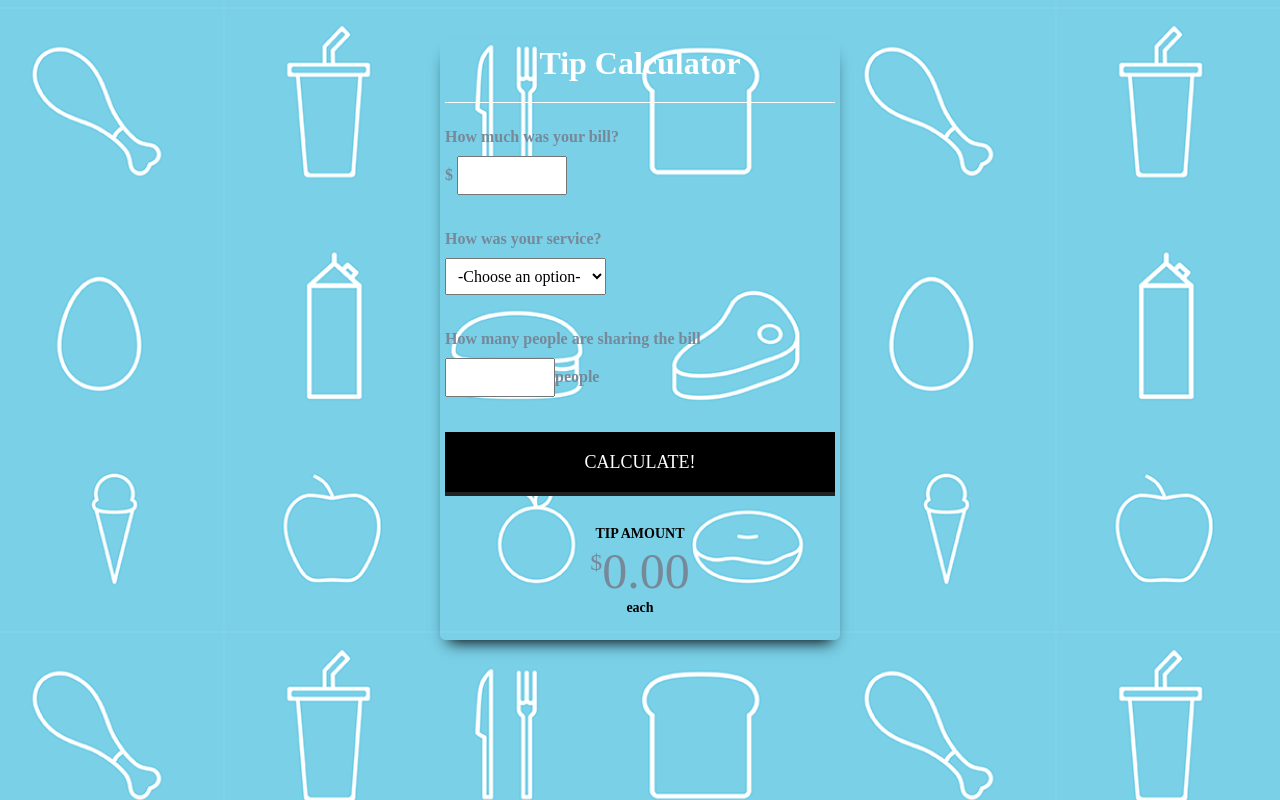
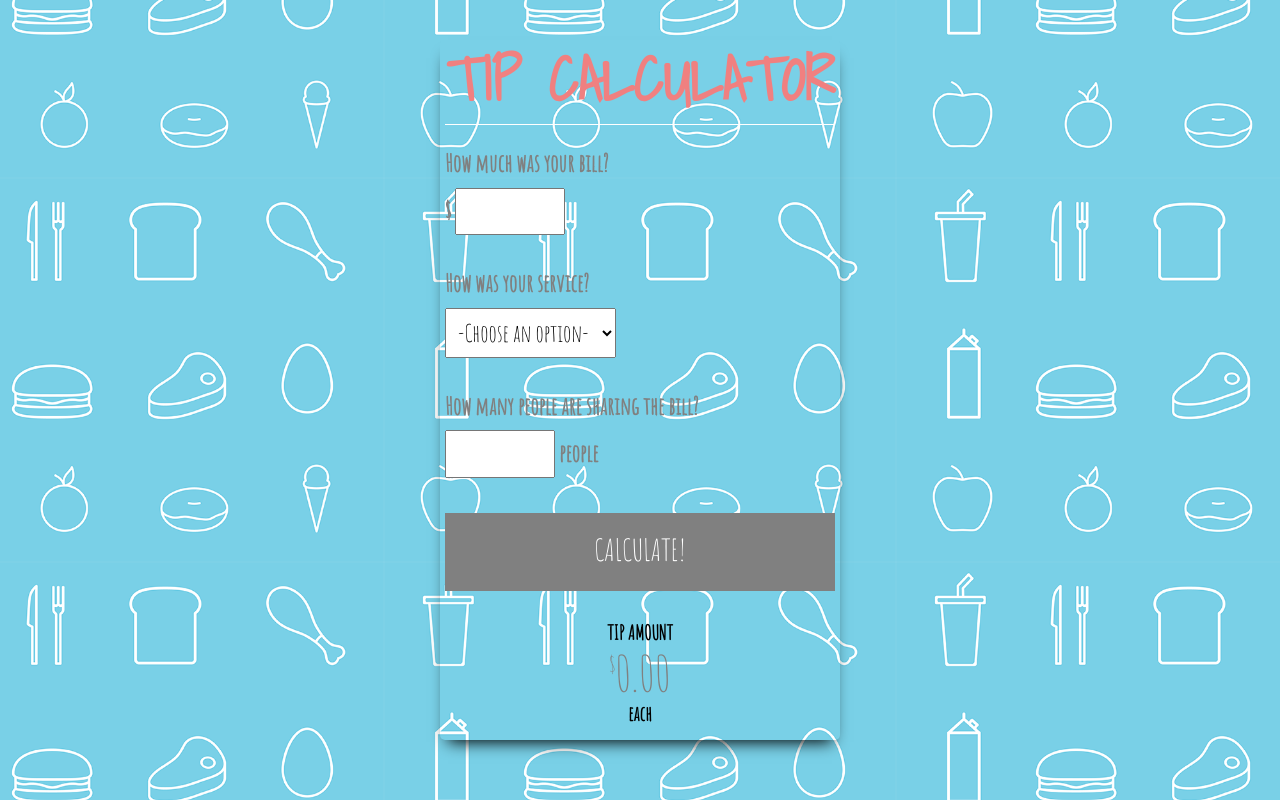
Before and after one commit to trish-codes/js-tipcalc, a plain HTML site: page tipcalculator.html in a window 1280 px wide. Drawn offline with nearby package versions, Linux system fonts and the light colour scheme.

Commit message:
Font changed, style improved

```diff
--- a/styles.css
+++ b/styles.css
@@ -1,12 +1,14 @@
 /* style.css */
 body{
     background: #333 url('img/food.png') center center ;
-    background-size: 65%;
-    color: lightslategrey;
+    background-size: 40%;
+    color: gray;
+    font-family: 'Amatic SC', cursive;
+    font-size: 24px;
 }
 
 #container {
-    height: 600px;
+    height: 700px;
     width: 400px;
     margin: 40px auto 0;
     padding: 5px;
@@ -19,10 +21,13 @@ body{
 }
 
 h1{
-    margin: 0 0 20px;
-    padding: 0 0 20px;
+    margin: 0 0 10px;
+    padding: 0 0 10px;
     border-bottom: solid 1px white;
-    color:white;
+    color: lightcoral;
+    font-family: 'Shadows Into Light', cursive;
+    font-size: 60px;
+    text-transform: uppercase;
 }
 
 form{
@@ -46,19 +51,21 @@ form input[type ="text"]{
 }
 
 button{
-    background: black;
+    background: grey;
     color: white;
     border: none;
-    border-bottom: solid 4px #222;
+    border-bottom: solid 4px grey;
     text-transform: uppercase;
     font-size:18px;
     padding: 20px 30px;
     width: 100%;
+    font-family: 'Amatic SC', cursive;
+    font-size: 30px;
 }
 
 button:hover{
-    background: gray;
-    border-bottom-color: #111;
+    background: lightcoral;
+    border-bottom-color: grey;
 
 }
 
@@ -74,7 +81,7 @@ button:active{
 
 #totalTip:before{
     content:"Tip amount";
-    font-size: 14px;
+    font-size: 20px;
     font-weight: bold;
     display: block;
     text-transform: uppercase;
@@ -87,7 +94,7 @@ button:active{
 }
 
 #totalTip small{
-    font-size: 14px;
+    font-size: 20px;
     font-weight: bold;
     display: block;
     color: black;
--- a/tipcalculator.html
+++ b/tipcalculator.html
@@ -7,6 +7,9 @@
         <link rel="stylesheet" type="text/css" href="normalize.css">
         <!-----Custom styles---------->
         <link rel="stylesheet" type="text/css" href="styles.css">
+
+        <link href='https://fonts.googleapis.com/css?family=Shadows+Into+Light' rel='stylesheet' type='text/css'>
+        <link href='https://fonts.googleapis.com/css?family=Amatic+SC' rel='stylesheet' type='text/css'>
 
     </head>
 
@@ -36,8 +39,8 @@
                         </select>
                     </label>
                     <label>
-                    How many people are sharing the bill<br>
-                        <input type="text" id="totalPeople">people
+                    How many people are sharing the bill?<br>
+                        <input type="text" id="totalPeople">  people
                     </label>
                     <button type="button" id="calculate">Calculate!</button>
                 </form>
```
